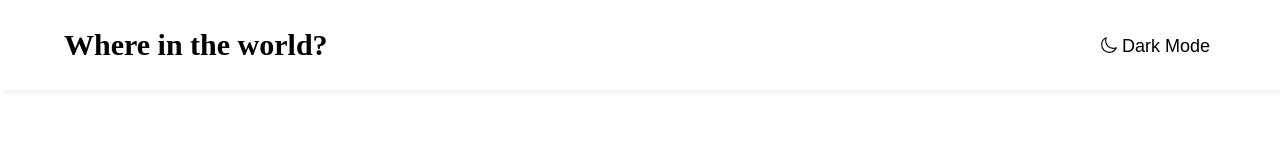
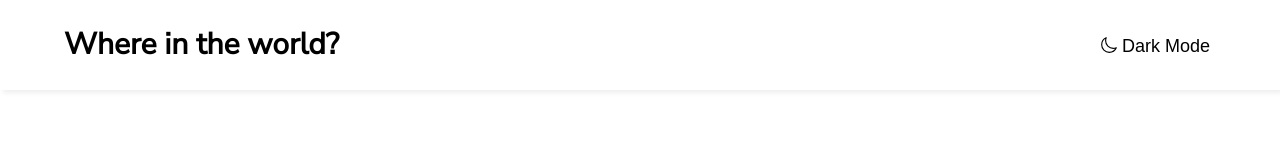
Before and after one commit to nicolasgabriiel/Countries, a plain HTML site: page index.html in a window 1280 px wide. Drawn offline with Linux system fonts and the light colour scheme; no server answers.

Commit message:
Importando fonte

```diff
--- a/assets/css/style.css
+++ b/assets/css/style.css
@@ -1,4 +1,7 @@
-
+@import url('https://fonts.googleapis.com/css2?family=Nunito+Sans&display=swap');
+body{
+    font-family: 'Nunito Sans', sans-serif;
+}
 .container-header{
     width: 90%;
     margin: 0 auto;
```
Also changed, not shown: 1 other file.
